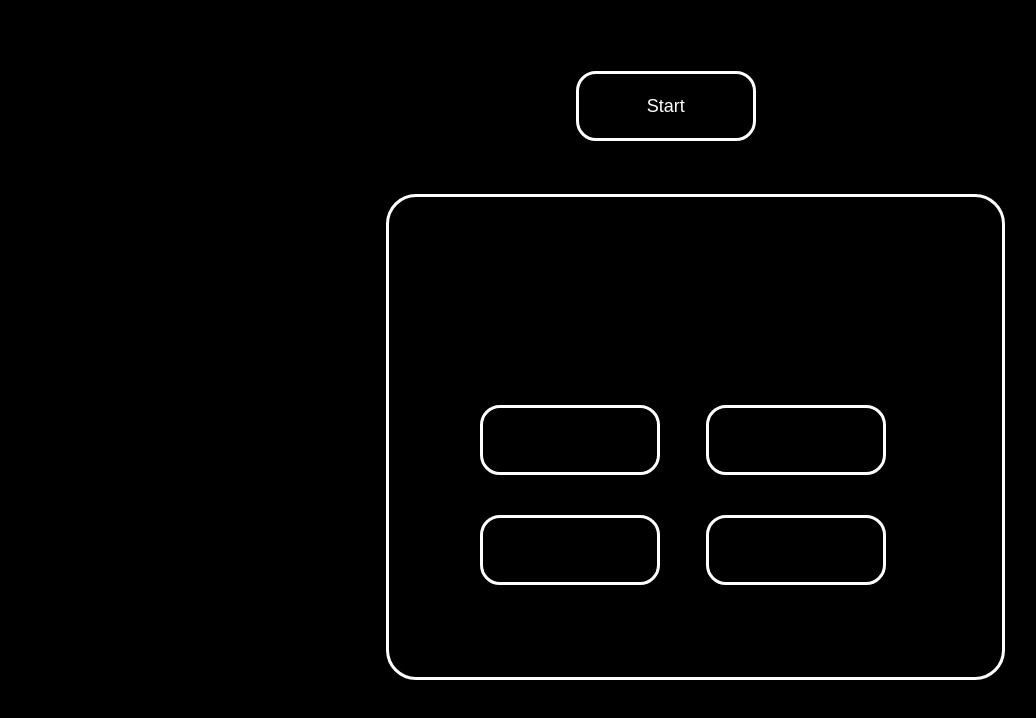
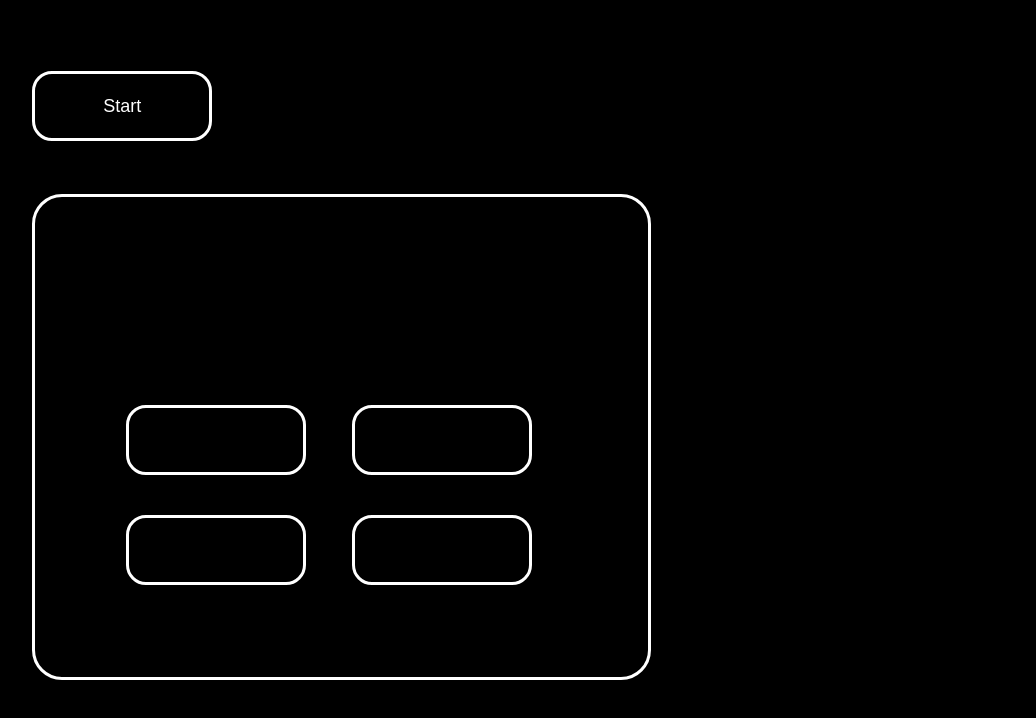
Before and after one commit to CurdCoding/Maths, a plain HTML site: page index.html in a window 1280 px wide. Shown: the whole page, without its empty margins (1-1037 px from the left). Drawn offline with Linux system fonts and the light colour scheme.

Commit message:
Update stylesheet.css

```diff
--- a/stylesheet.css
+++ b/stylesheet.css
@@ -4,7 +4,7 @@ body{
     font-size: 24px;
 }
 .mainFrame{
-    margin-left: 30%;
+    margin-left: 2%;
     margin-top: 1%;
     padding-left: 1%;
     background-color: black;
@@ -52,6 +52,6 @@ button:hover{
     color: black;
 }
 .start{
-    margin-left: 45%;
+    margin-left: 2%;
     margin-top: 5%;
 }
```
